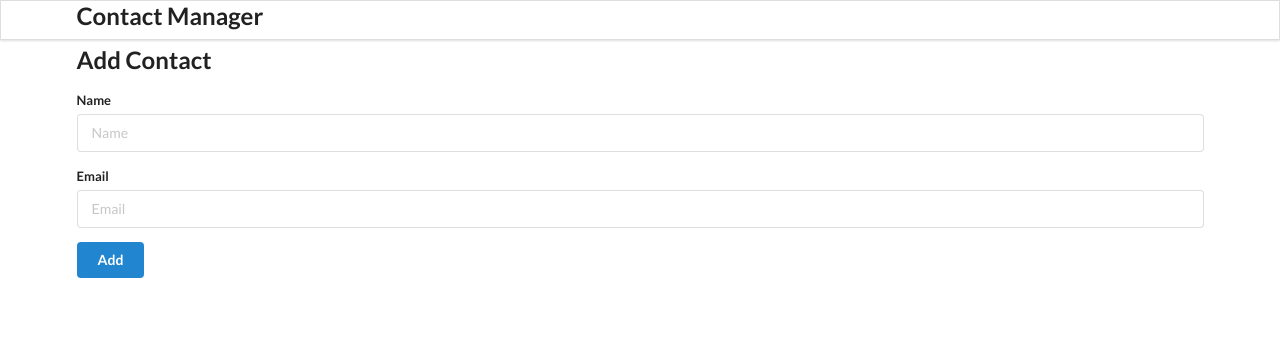
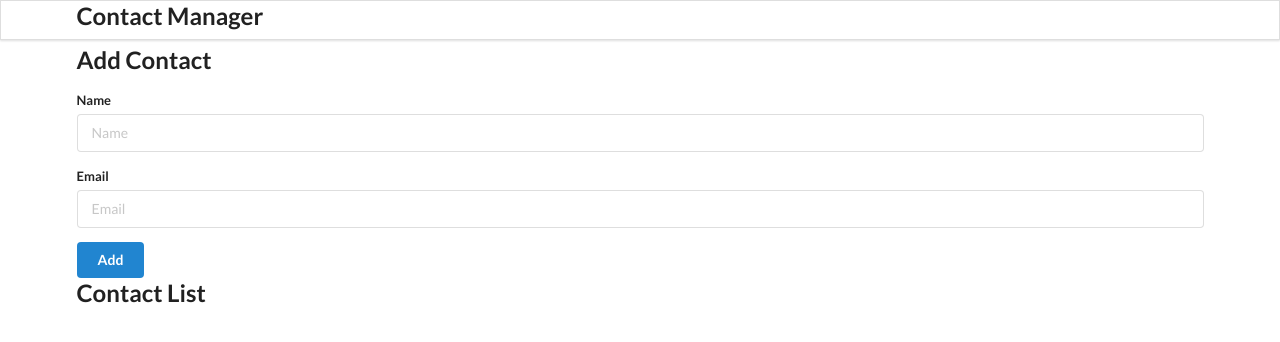
Before and after one commit to Jake2508/contact-app, a React (Create React App) app: page / in a window 1280 px wide. Shown: the top 342 px of the page. Built offline with nearby package versions, Linux system fonts and the light colour scheme.

Commit message:
Added Router Package
- Added router package
- Updated formatting

```diff
--- a/package.json
+++ b/package.json
@@ -9,6 +9,7 @@
     "@testing-library/user-event": "^13.5.0",
     "react": "^19.1.0",
     "react-dom": "^19.1.0",
+    "react-router-dom": "^7.4.1",
     "react-scripts": "5.0.1",
     "uuidv4": "^6.2.13",
     "web-vitals": "^2.1.4"
--- a/src/components/ContactList.js
+++ b/src/components/ContactList.js
@@ -11,15 +11,22 @@ const ContactList = (props) => {
 
     const renderContactList = props.contacts.map((contact) => {
         return (
-            <ContactCard contact={contact} clickHandler={deleteContactHandler} key={contact.id} ></ContactCard>
+            <ContactCard
+                contact={contact}
+                clickHandler={deleteContactHandler}
+                key={contact.id}
+            />
         );
     })
 
     // Return parsed contact data formatted
-    return <div className="ui celled list">
-        {renderContactList}
-    </div>;
-}
+    return (
+        <div class="main">
+            <h2>Contact List</h2>
+            <div className="ui celled list">{renderContactList} </div>
+        </div>
+    );
+};
 
 
 export default ContactList;
```
Also changed, not shown: 1 other file (tests, documents, lock files or other folders).
